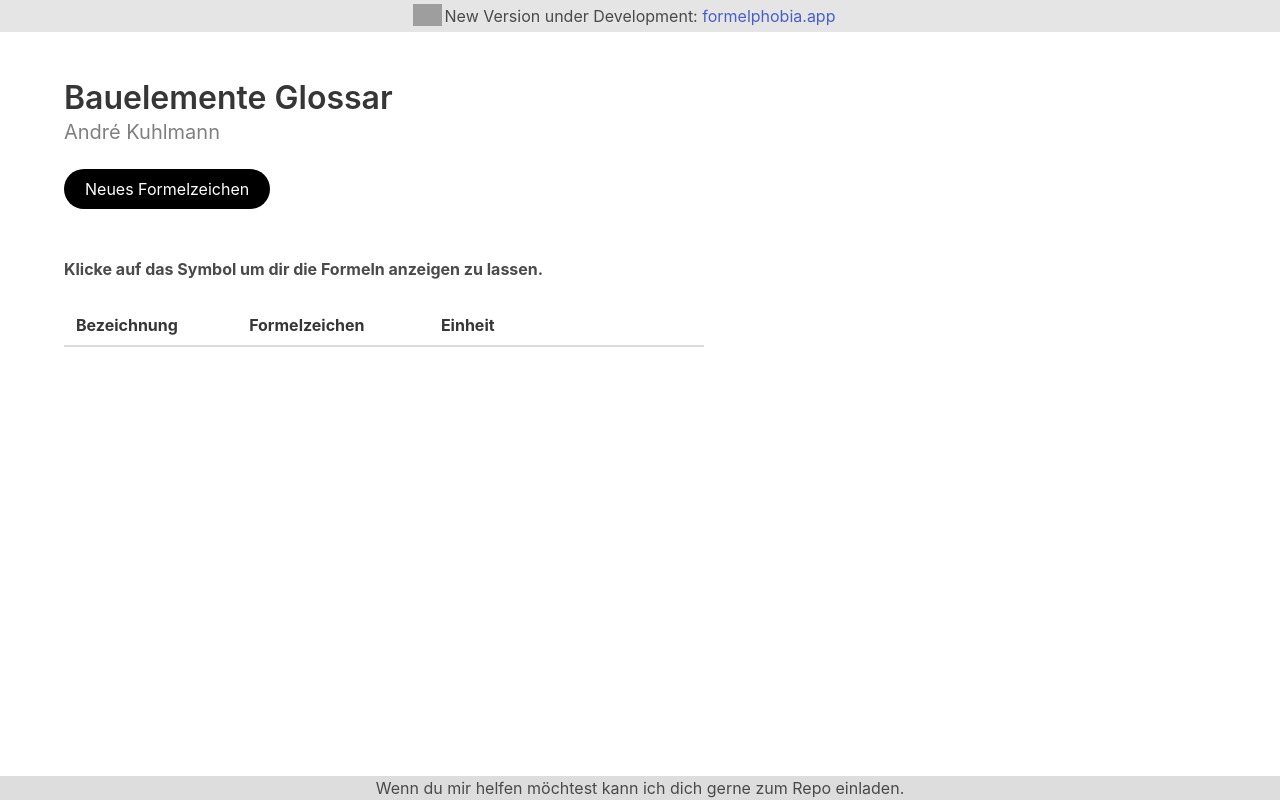
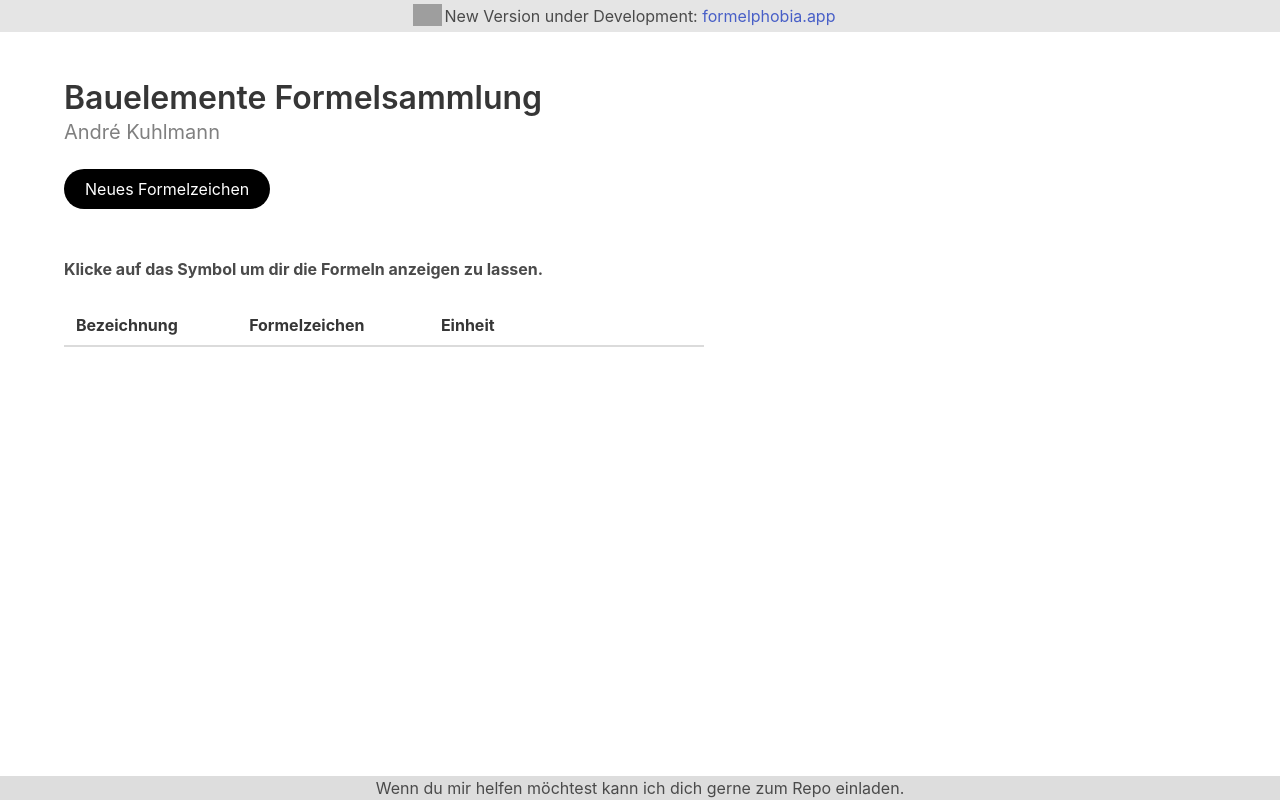
Before and after one commit to KuhlTime/bauelemente-formelsammlung, a website built with Parcel: page src/index.html in a window 1280 px wide. Built offline with nearby package versions, Linux system fonts and the light colour scheme; no server answers; grey boxes are pictures that could not be loaded.

Commit message:
Change h1 Title

```diff
--- a/src/index.html
+++ b/src/index.html
@@ -33,7 +33,7 @@
     <div id="page-home">
       <section class="section">
         <div class="container">
-          <h1 class="title">Bauelemente Glossar</h1>
+          <h1 class="title">Bauelemente Formelsammlung</h1>
           <p class="subtitle">
             <a href="https://kuhlti.me"><span style="font-weight: 400; color: gray">André Kuhlmann</span></strong></a>
           </p>
```
